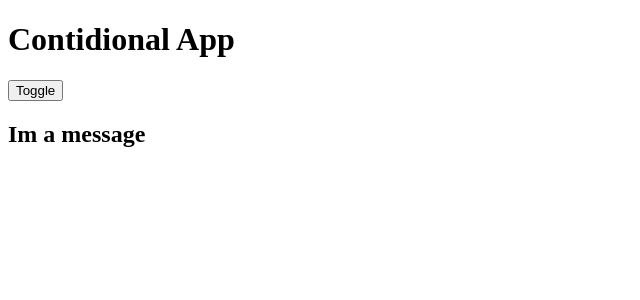
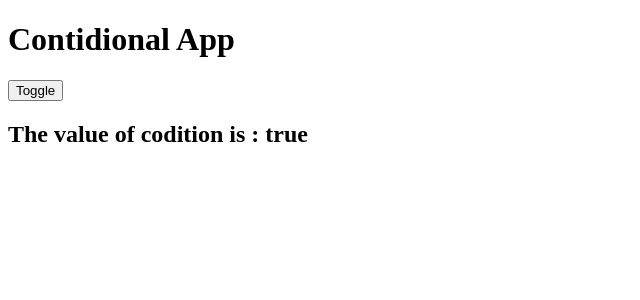
Before and after one commit to marvinrosa/react-usos, a React (Create React App) app: page / in a window 1280 px wide. Shown: the top 300 px of the page, without its empty margins (0-640 px from the left). Built offline with nearby package versions, Linux system fonts and the light colour scheme.

Commit message:
Showing a boolean value in react

```diff
--- a/src/Componentes/ConditionalApp.js
+++ b/src/Componentes/ConditionalApp.js
@@ -7,7 +7,8 @@ const ConditionalApp = () => {
       <h1>Contidional App</h1>
       <button onClick={() => setContidion(!condition)}>Toggle</button>
       {/* {condition ? <h2>Im a message</h2> : <h2>Other message</h2>} */}
-      {condition && <h2>Im a message</h2>}
+      {/* {condition && <h2>Im a message</h2>} */}
+      <h2>The value of codition is : {condition.toString()}</h2>
     </>
   );
 };
```
